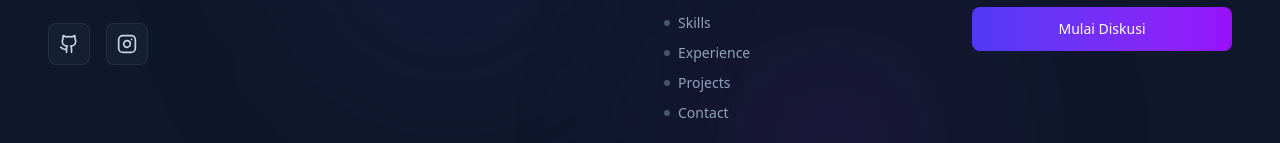
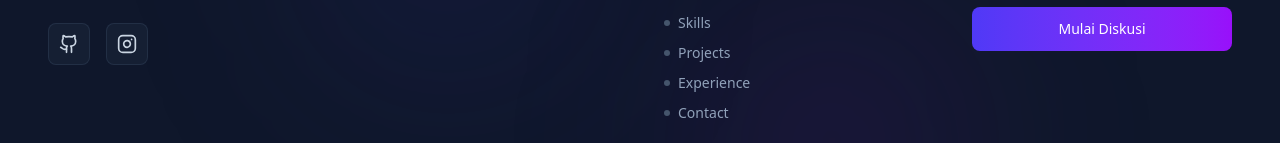
Before and after one commit to Smeagol03/myportfolio, a React (Vite) app: page / in a window 1280 px wide. Shown: the part 10556-10699 px from the top of the page. Built offline with nearby package versions, Linux system fonts and the light colour scheme.

Commit message:
merubah posisi navlink pada footer manikkan projects menggantikan experience

```diff
--- a/src/komponen/Footer.jsx
+++ b/src/komponen/Footer.jsx
@@ -22,8 +22,8 @@ const navLinks = [
   { name: "About", href: "#about" },
   { name: "Pendidikan", href: "#education" },
   { name: "Skills", href: "#skills" },
+  { name: "Projects", href: "#projects" },
   { name: "Experience", href: "#experience" },
-  { name: "Projects", href: "#projects" },
   { name: "Contact", href: "#contact" },
 ];
 
```
